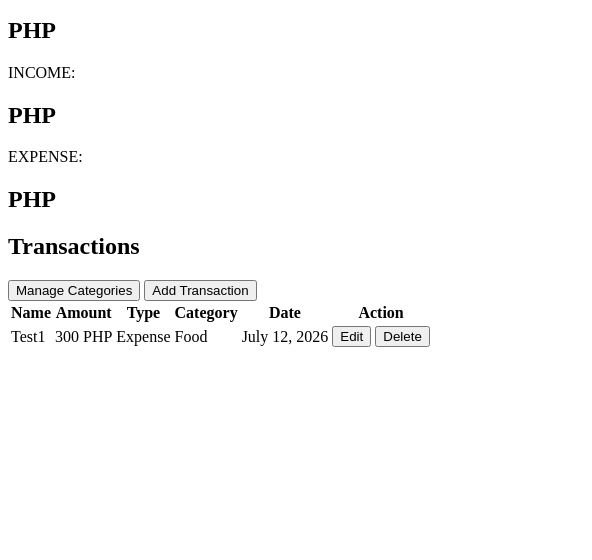
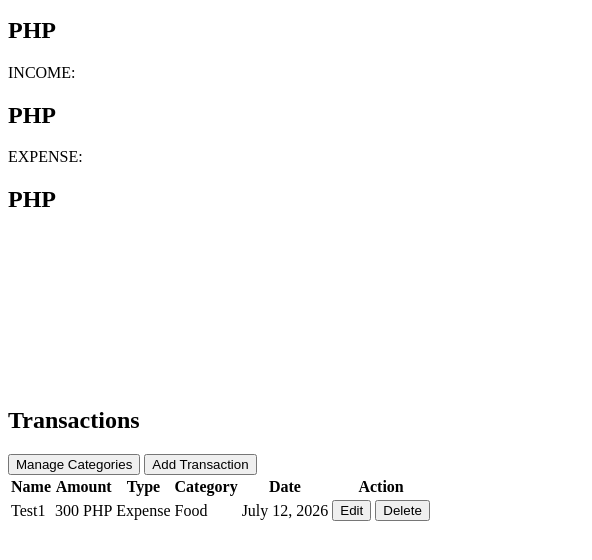
Before and after one commit to Sergyyyyy/Wizz_ElectronApp, an Electron app: page index.html in a window 592 px wide. Shown: the part 156-716 px from the top of the page. Drawn offline with Linux system fonts and the light colour scheme.

Commit message:
Added canvas to reference a bar chart for breakdown expense.

```diff
--- a/index.html
+++ b/index.html
@@ -30,7 +30,7 @@
     </div>
 
     <div class="bar-chart-container">
-
+        <canvas id="breakdownChart"></canvas>
     </div>
 
     <div class="transactions-header-container">
```
